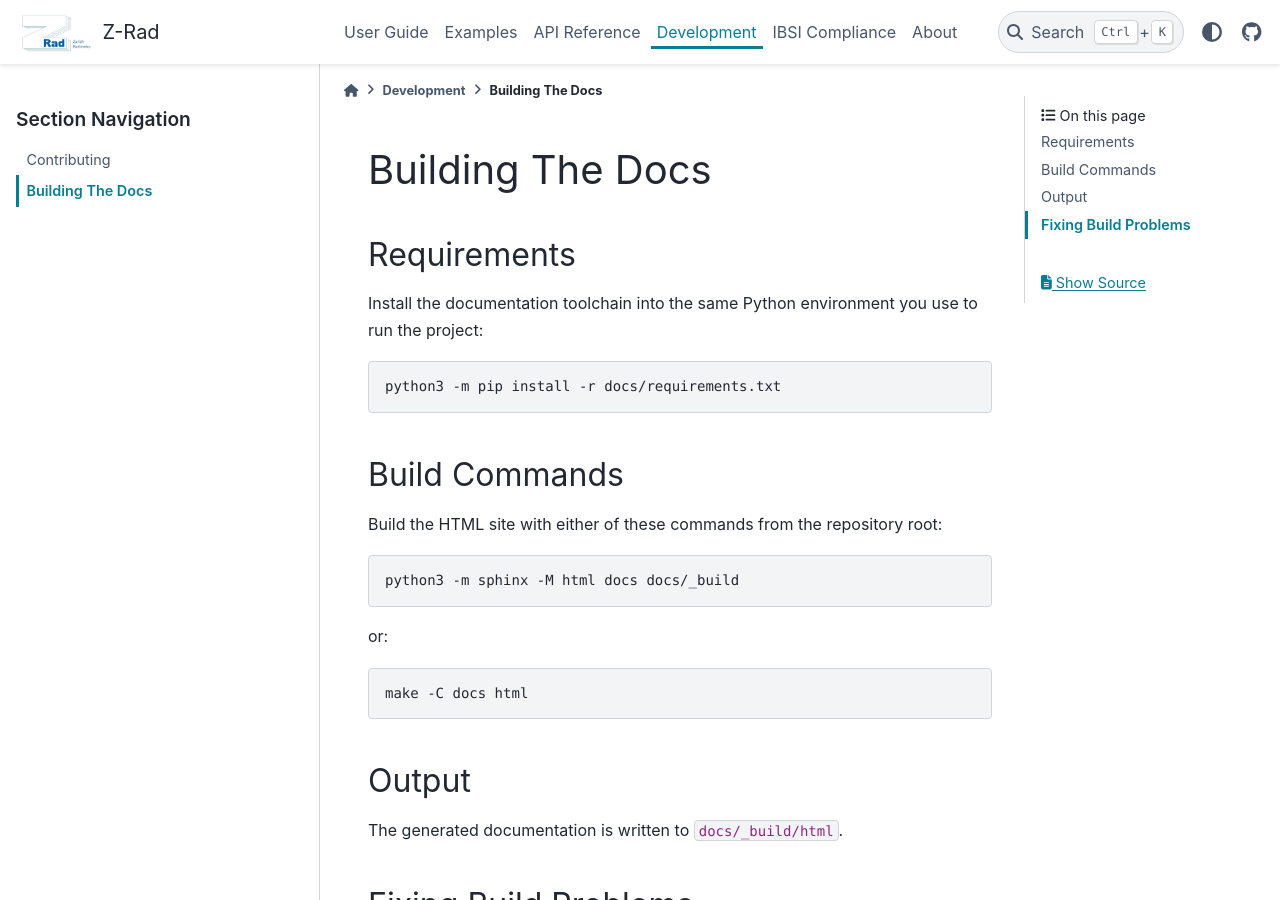
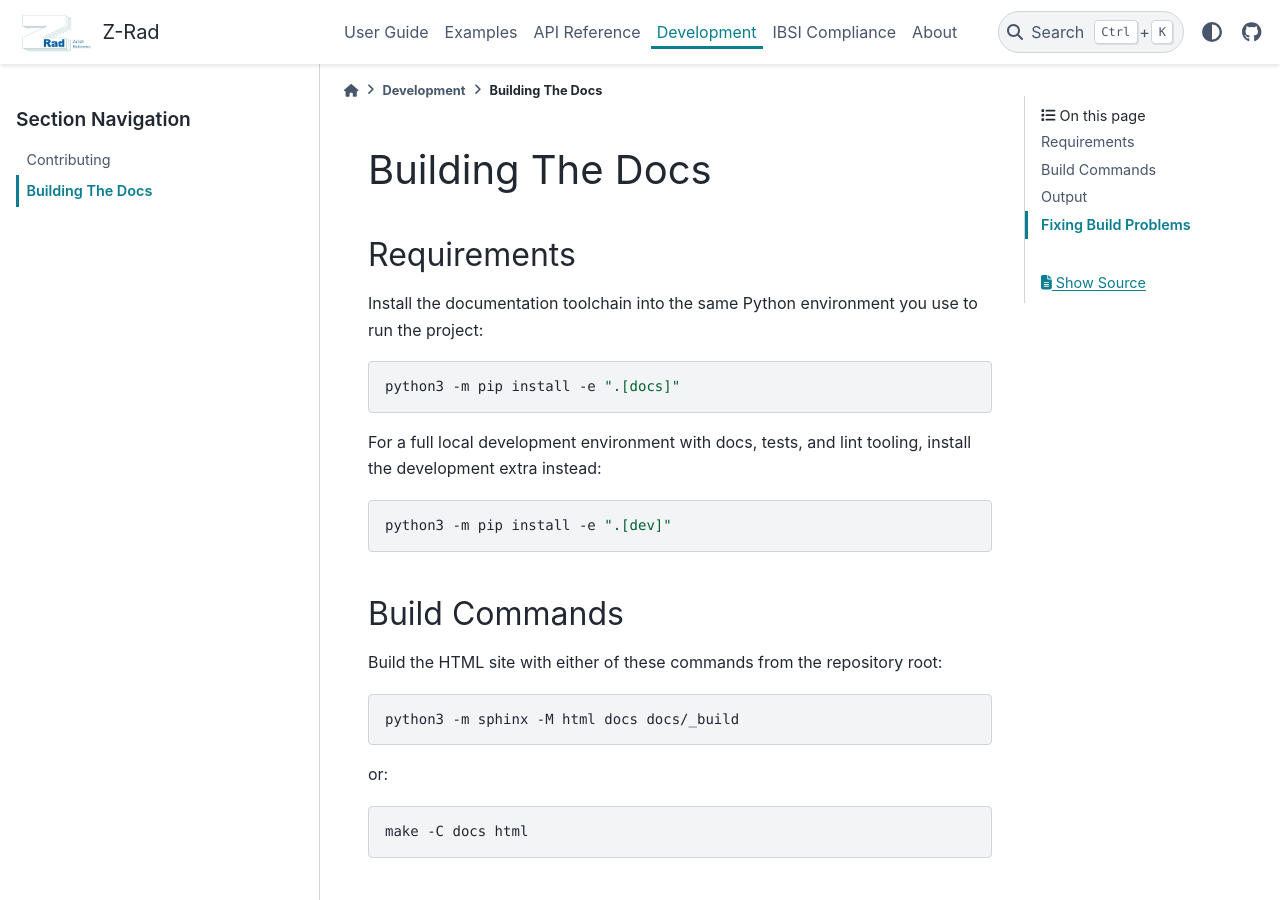
Before and after one commit to medical-physics-usz/z-rad, a Sphinx documentation site: the page built from docs/developer/building_docs.rst, in a window 1280 px wide and 900 px high. Built offline with Sphinx 7.4.7 and the PyData theme 0.15.4, drawn with Linux system fonts in a browser that asks for light colours.

Commit message:
Migrate dependency management to pyproject extras
Replace requirements.txt-based installs with setuptools extras in pyproject.toml and update docs/workflows accordingly. Added test, lint, docs, and dev extras; removed requirements.txt, requirements-dev.txt, and docs/requirements.txt. CI and Dependabot now reference pyproject.toml and workflows/install steps use pip install -e ".[<extra>]" to install appropriate dependency groups.

```diff
--- a/docs/developer/building_docs.rst
+++ b/docs/developer/building_docs.rst
@@ -9,7 +9,14 @@ run the project:
 
 .. code-block:: bash
 
-   python3 -m pip install -r docs/requirements.txt
+   python3 -m pip install -e ".[docs]"
+
+For a full local development environment with docs, tests, and lint tooling,
+install the development extra instead:
+
+.. code-block:: bash
+
+   python3 -m pip install -e ".[dev]"
 
 Build Commands
 --------------
--- a/docs/requirements.txt
+++ /dev/null
@@ -1,4 +0,0 @@
--e .
-sphinx>=8
-pydata-sphinx-theme>=0.16.1
-sphinx-design>=0.6
--- a/docs/user/installation.rst
+++ b/docs/user/installation.rst
@@ -34,11 +34,11 @@ Create and activate a virtual environment:
 
    python -m venv .venv
 
-Then install the runtime requirements:
+Then install Z-Rad from the source checkout:
 
 .. code-block:: bash
 
-   pip install -r requirements.txt
+   pip install -e .
 
 Launch the application:
 
--- a/requirements-dev.txt
+++ /dev/null
@@ -1 +0,0 @@
-ruff==0.15.12
```
Also changed, not shown: README.md (+2 -2 lines), pyproject.toml (+17 -0 lines), requirements.txt (deleted, +0 -10 lines), 4 other files.
